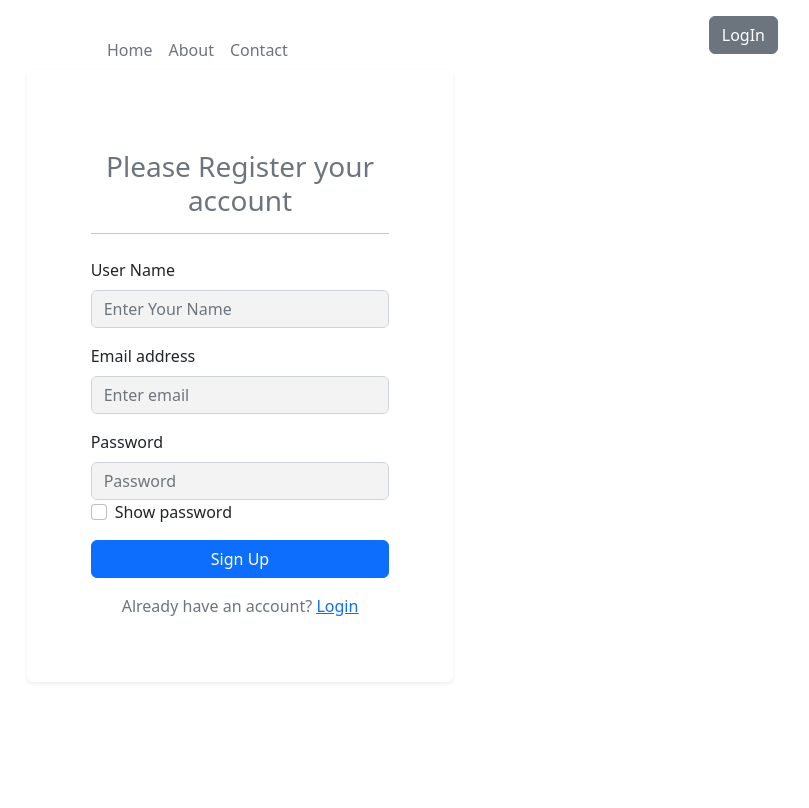
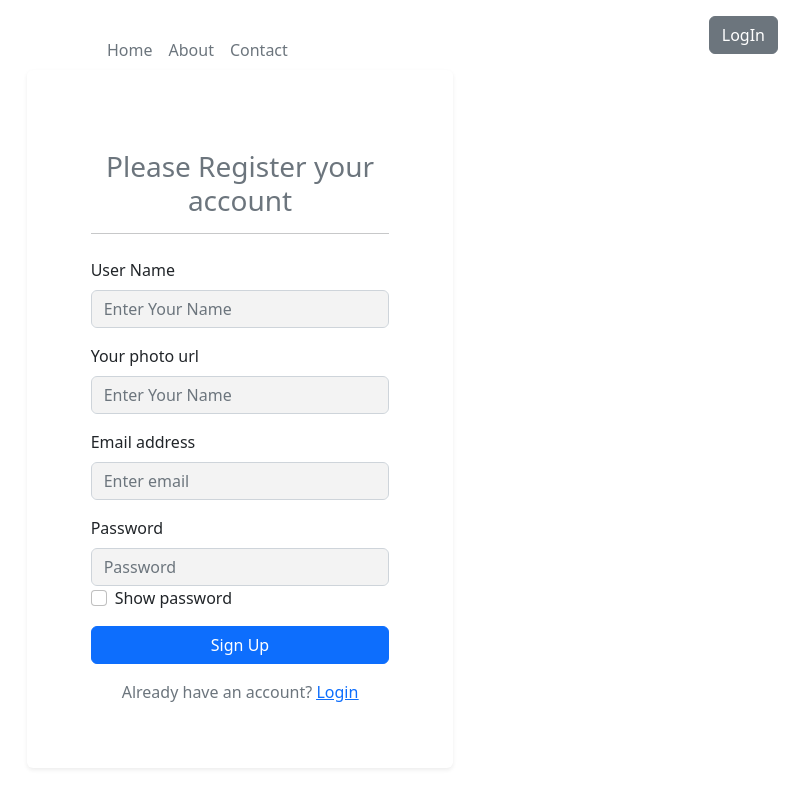
Before and after one commit to HumaionKobir1/the-news-dragon-client, a React (Vite) app: page /register in a window 1280 px wide. Shown: the top 808 px of the page, without its empty margins (400-1209 px from the left). Built offline with nearby package versions, Linux system fonts and the light colour scheme.

Commit message:
Get Registration data

```diff
--- a/package.json
+++ b/package.json
@@ -11,6 +11,7 @@
   },
   "dependencies": {
     "bootstrap": "^5.2.3",
+    "firebase": "^9.21.0",
     "localforage": "^1.10.0",
     "match-sorter": "^6.3.1",
     "moment": "^2.29.4",
--- a/src/pages/Register.jsx
+++ b/src/pages/Register.jsx
@@ -11,7 +11,12 @@ const Register = () => {
 
     const handleSubmit = (event) => {
         event.preventDefault();
-        // perform login logic here
+        const form = event.target;
+        const name = form.name.value;
+        const photo = form.photo.value;
+        const email = form.email.value;
+        const password = form.password.value;
+        console.log(name, photo, email, password)
     };
 
     const togglePasswordVisibility = () => {
@@ -26,15 +31,25 @@ const Register = () => {
                 <h3 className="text-center mb-2 text-secondary">Please Register your account</h3>
                 <hr className='mb-4' />
 
-                <Form.Group controlId="formBasicEmail">
+                <Form.Group controlId="formBasicName">
                 <Form.Label>User Name</Form.Label>
                 <Form.Control
                     required
                     className='bg mb-3'
                     type="text"
                     placeholder="Enter Your Name"
-                    value={name}
-                    onChange={(e) => setEmail(e.target.value)}
+                    name='name'
+                />
+                </Form.Group>
+
+                <Form.Group controlId="formBasicName">
+                <Form.Label>Your photo url</Form.Label>
+                <Form.Control
+                    required
+                    className='bg mb-3'
+                    type="text"
+                    placeholder="Enter Your Name"
+                    name='photo'
                 />
                 </Form.Group>
 
@@ -45,8 +60,7 @@ const Register = () => {
                     className='bg mb-3'
                     type="email"
                     placeholder="Enter email"
-                    value={email}
-                    onChange={(e) => setEmail(e.target.value)}
+                    name= 'email'
                 />
                 </Form.Group>
 
@@ -58,8 +72,7 @@ const Register = () => {
                     className='bg'
                     type={showPassword ? "text" : "password"}
                     placeholder="Password"
-                    value={password}
-                    onChange={(e) => setPassword(e.target.value)}
+                    name='password'
                     />
                     <Form.Check
                     type="checkbox"
--- a/src/providers/AuthProvider.jsx
+++ b/src/providers/AuthProvider.jsx
@@ -1,19 +1,21 @@
 import React from 'react';
-// import {getAuth} from "firebase/auth";
-// import app from '../firebase/firebase.config';
 import { createContext } from 'react';
-
-
-
+import { createUserWithEmailAndPassword, getAuth } from "firebase/auth";
+import app from '../firebase/firebase.config';
 
 export const AuthContext = createContext(null);
-// const auth = getAuth(app);
+const auth = getAuth(app);
 
 const AuthProvider = ({children}) => {
     const user = null;
 
+    const createUser = (email, password) => {
+        return createUserWithEmailAndPassword(auth, email, password);
+    }
+
     const authInfo = {
         user,
+        createUser,
     }
     return (
         <div>
```
Also changed, not shown: 1 other file (tests, documents, lock files or other folders).
